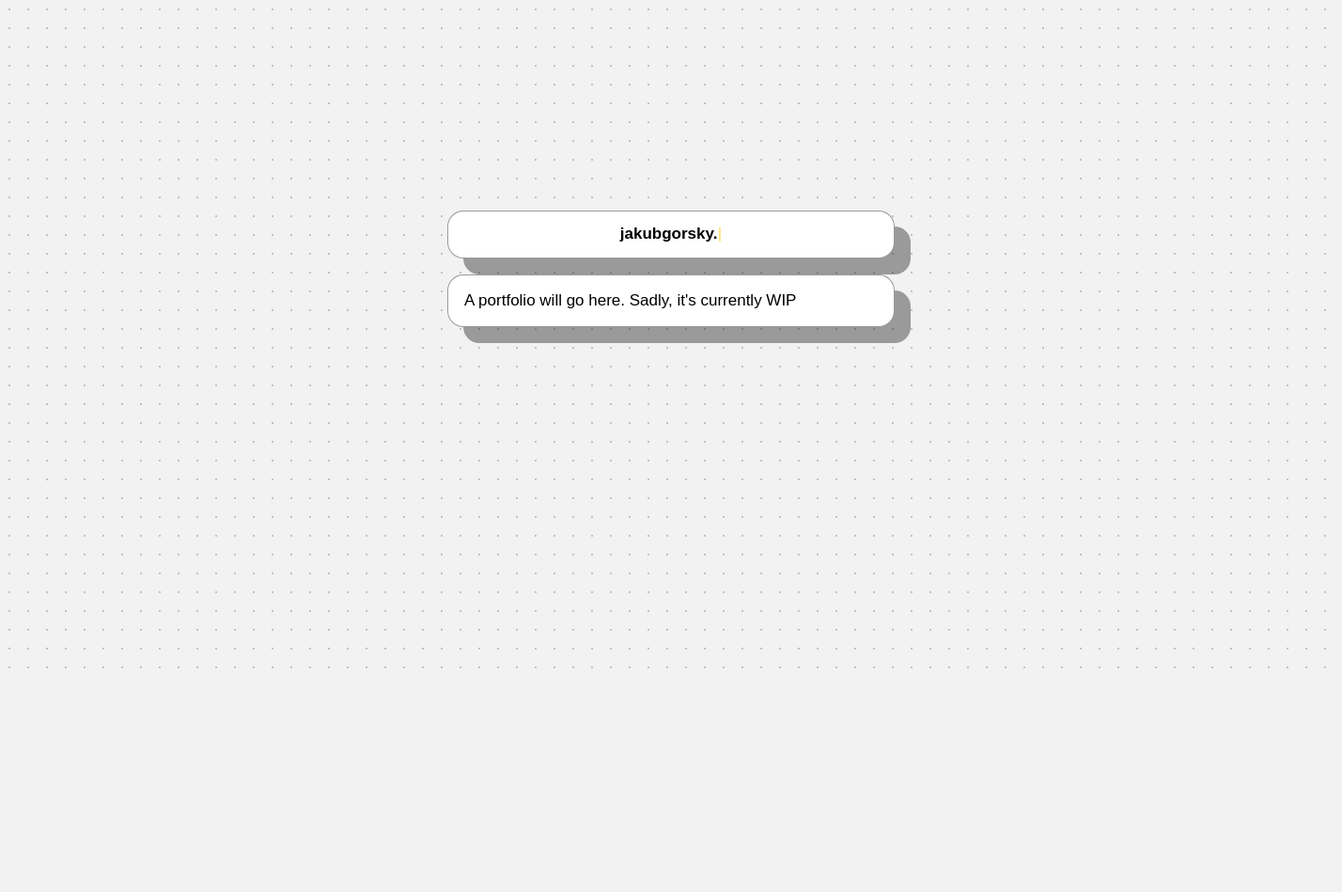
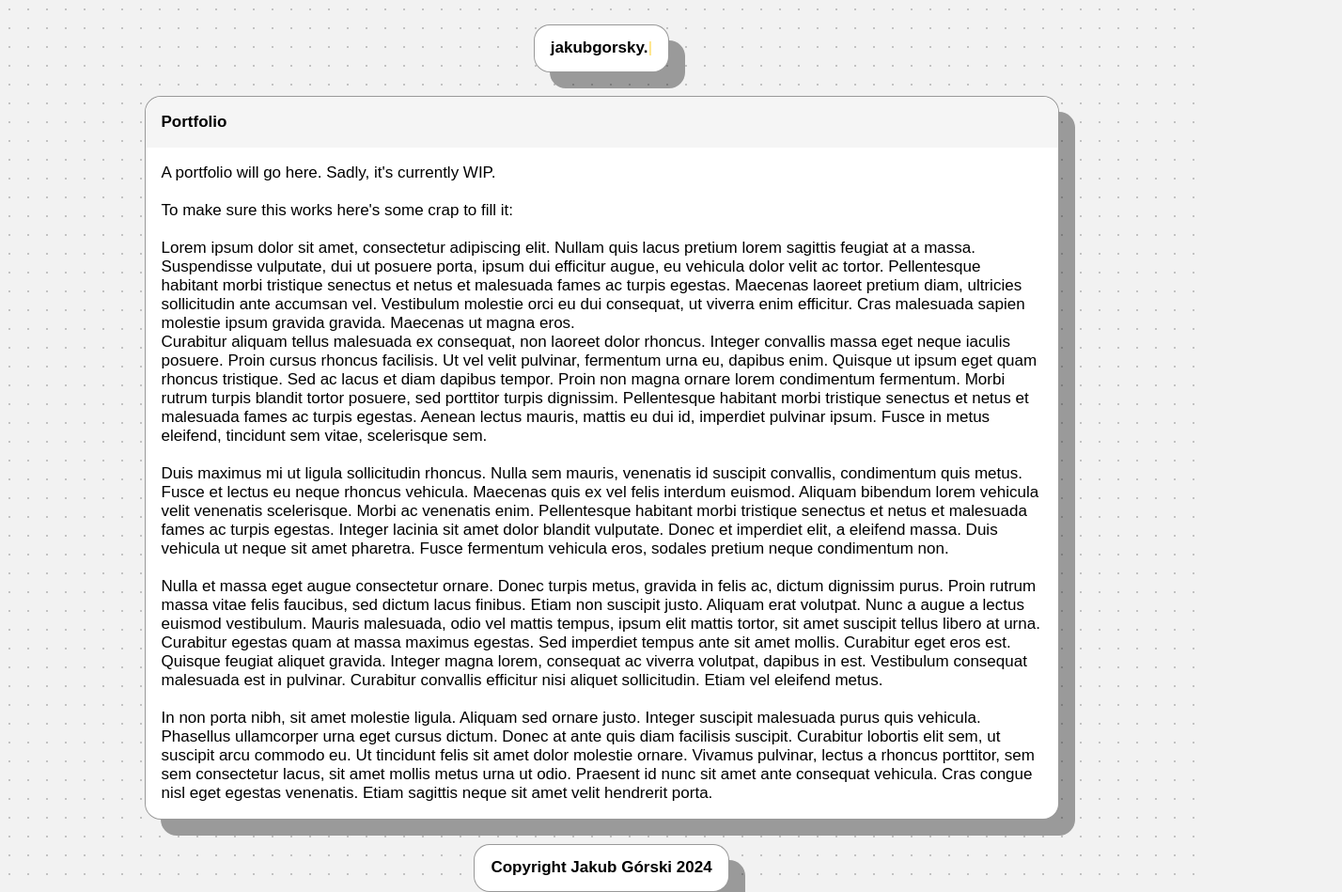
Before and after one commit to jakubgorsky/jakubgorsky.github.io, a plain HTML site: page index.html in a window 1280 px wide. Shown: the part 80-1029 px from the top of the page at 94% size, 1428 px wide, since content can reach past the window. Before the commit the page ends 800 px from the top, so only its background shows below. Drawn offline with nearby package versions, Linux system fonts and the light colour scheme.

Commit message:
Hopefully all I did will make it work nicely on mobile AND desktop.

```diff
--- a/css/index.css
+++ b/css/index.css
@@ -3,9 +3,22 @@
     text-align: center;
     grid-row: 2 / span 1;
     grid-column: 2 / span 1;
+    justify-self: center;
 }
 
 .main-header h2 {
+    margin-top: -3px;
+}
+
+.main-footer {
+    font-size: 1rem;
+    text-align: center;
+    grid-row: 6 / span 1;
+    grid-column: 2 / span 1;
+    justify-self: center;
+}
+
+.main-footer h2 {
     margin-top: -3px;
 }
 
@@ -26,9 +39,3 @@
         opacity: 1;
     }
 }
-
-@media only screen and (hover: none) and (pointer: coarse) {
-    .main-header {
-        justify-self: center;
-    }
-}
--- a/css/main.css
+++ b/css/main.css
@@ -19,9 +19,12 @@ body {
 
 .main-grid-container {
     display: grid;
-    grid-template-columns: 28rem 28rem 28rem;
-    grid-template-rows: 1rem 3rem 1rem auto 1rem 3rem 1rem;   /* Two columns layout */
+    grid-template-columns: 1.5rem 1fr 1.5rem;
+    grid-template-rows: 1.5rem 3rem 1.5rem auto 1.5rem 3rem 1.5rem;   /* Two columns layout */
     justify-content: center; /* Center the grid horizontally */
+    height: 80vh;
+    max-width: 80vw;
+    min-width: 768px;
 }
 
 .main-flex-container {
@@ -43,15 +46,16 @@ body {
 
 /*   RESPONSIVE   */
 
-@media only screen and (hover: none) and (pointer: coarse) {
+@media only screen and (max-width: 768px), (hover: none) and (pointer: coarse) {
     body {
         min-width: fit-content;
         max-width: 100vw;
     }
     .main-grid-container {
-        grid-template-columns: 1rem 1fr 1rem;
+        grid-template-columns: 1.5rem 1fr 1.5rem;
         justify-content: center;
         width: 100%;
         height: 100vh;
+        min-width: calc(100vw - 3rem);
     }
 }
--- a/index.html
+++ b/index.html
@@ -16,10 +16,20 @@
             <h2><span id="sentence">jakubgorsky.</span><span id="feature-text"></span></h2>
         </div>
         <div class="main-flex-container">
-            <div class="standout padded">
-                <span>A portfolio will go here. Sadly, it's currently WIP</span>
+            <div class="standout">
+                <div class="header"><h2>Portfolio</h2></div>
+                <div class="padded">
+                    <p>A portfolio will go here. Sadly, it's currently WIP.</p><br>
+                    <p>To make sure this works here's some crap to fill it:</p><br>
+                    <p>Lorem ipsum dolor sit amet, consectetur adipiscing elit. Nullam quis lacus pretium lorem sagittis feugiat at a massa. Suspendisse vulputate, dui ut posuere porta, ipsum dui efficitur augue, eu vehicula dolor velit ac tortor. Pellentesque habitant morbi tristique senectus et netus et malesuada fames ac turpis egestas. Maecenas laoreet pretium diam, ultricies sollicitudin ante accumsan vel. Vestibulum molestie orci eu dui consequat, ut viverra enim efficitur. Cras malesuada sapien molestie ipsum gravida gravida. Maecenas ut magna eros.</p>
+                    <p>Curabitur aliquam tellus malesuada ex consequat, non laoreet dolor rhoncus. Integer convallis massa eget neque iaculis posuere. Proin cursus rhoncus facilisis. Ut vel velit pulvinar, fermentum urna eu, dapibus enim. Quisque ut ipsum eget quam rhoncus tristique. Sed ac lacus et diam dapibus tempor. Proin non magna ornare lorem condimentum fermentum. Morbi rutrum turpis blandit tortor posuere, sed porttitor turpis dignissim. Pellentesque habitant morbi tristique senectus et netus et malesuada fames ac turpis egestas. Aenean lectus mauris, mattis eu dui id, imperdiet pulvinar ipsum. Fusce in metus eleifend, tincidunt sem vitae, scelerisque sem.</p><br>
+                    <p>Duis maximus mi ut ligula sollicitudin rhoncus. Nulla sem mauris, venenatis id suscipit convallis, condimentum quis metus. Fusce et lectus eu neque rhoncus vehicula. Maecenas quis ex vel felis interdum euismod. Aliquam bibendum lorem vehicula velit venenatis scelerisque. Morbi ac venenatis enim. Pellentesque habitant morbi tristique senectus et netus et malesuada fames ac turpis egestas. Integer lacinia sit amet dolor blandit vulputate. Donec et imperdiet elit, a eleifend massa. Duis vehicula ut neque sit amet pharetra. Fusce fermentum vehicula eros, sodales pretium neque condimentum non.</p><br>
+                    <p>Nulla et massa eget augue consectetur ornare. Donec turpis metus, gravida in felis ac, dictum dignissim purus. Proin rutrum massa vitae felis faucibus, sed dictum lacus finibus. Etiam non suscipit justo. Aliquam erat volutpat. Nunc a augue a lectus euismod vestibulum. Mauris malesuada, odio vel mattis tempus, ipsum elit mattis tortor, sit amet suscipit tellus libero at urna. Curabitur egestas quam at massa maximus egestas. Sed imperdiet tempus ante sit amet mollis. Curabitur eget eros est. Quisque feugiat aliquet gravida. Integer magna lorem, consequat ac viverra volutpat, dapibus in est. Vestibulum consequat malesuada est in pulvinar. Curabitur convallis efficitur nisi aliquet sollicitudin. Etiam vel eleifend metus.</p><br>
+                    <p>In non porta nibh, sit amet molestie ligula. Aliquam sed ornare justo. Integer suscipit malesuada purus quis vehicula. Phasellus ullamcorper urna eget cursus dictum. Donec at ante quis diam facilisis suscipit. Curabitur lobortis elit sem, ut suscipit arcu commodo eu. Ut tincidunt felis sit amet dolor molestie ornare. Vivamus pulvinar, lectus a rhoncus porttitor, sem sem consectetur lacus, sit amet mollis metus urna ut odio. Praesent id nunc sit amet ante consequat vehicula. Cras congue nisl eget egestas venenatis. Etiam sagittis neque sit amet velit hendrerit porta.</p>
+                </div>
             </div>
         </div>
+        <div class="main-footer standout padded"><h2><span>Copyright Jakub Górski 2024</span></h2></div>
     </div>
 </body>
 </html>
```
